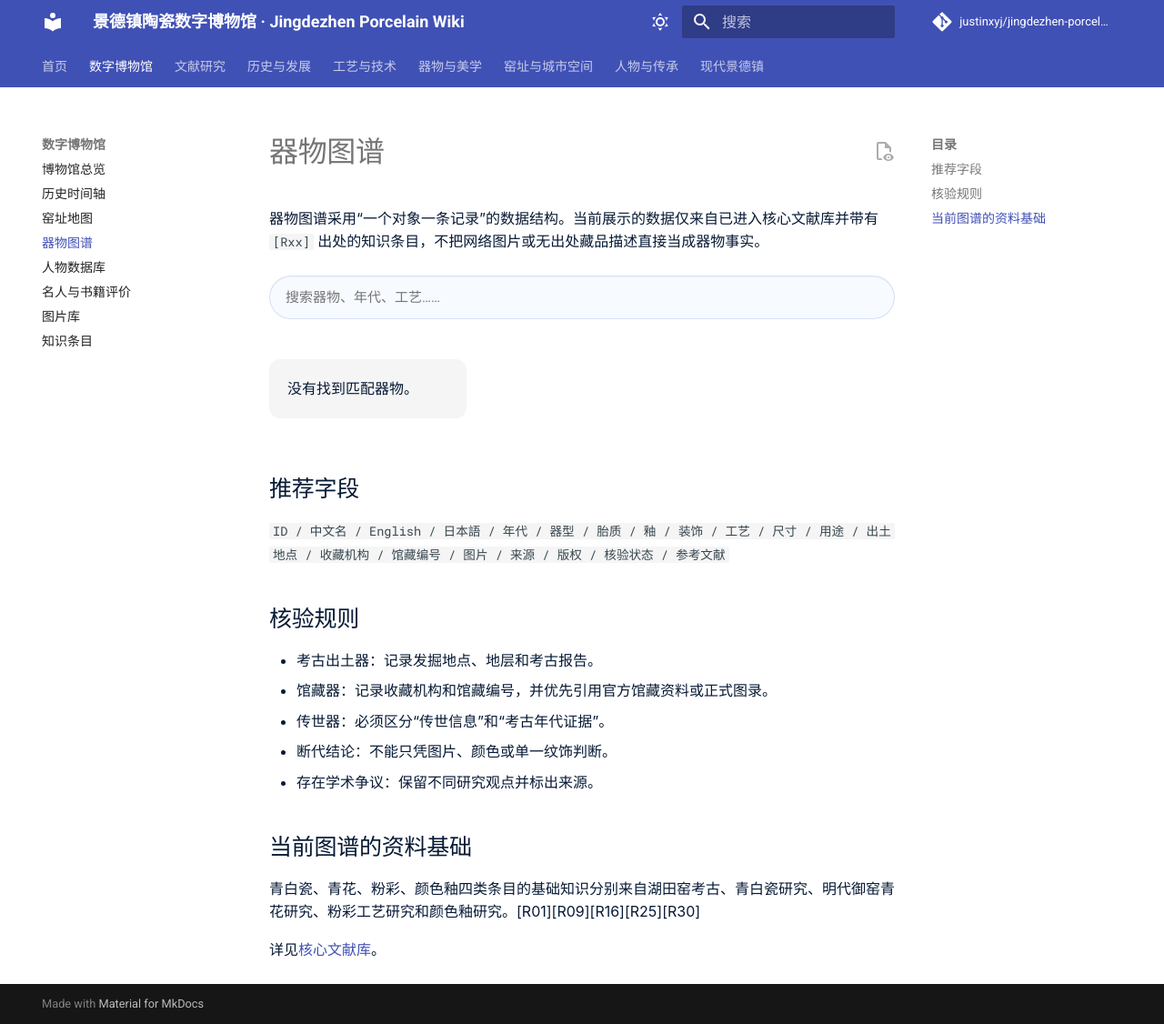
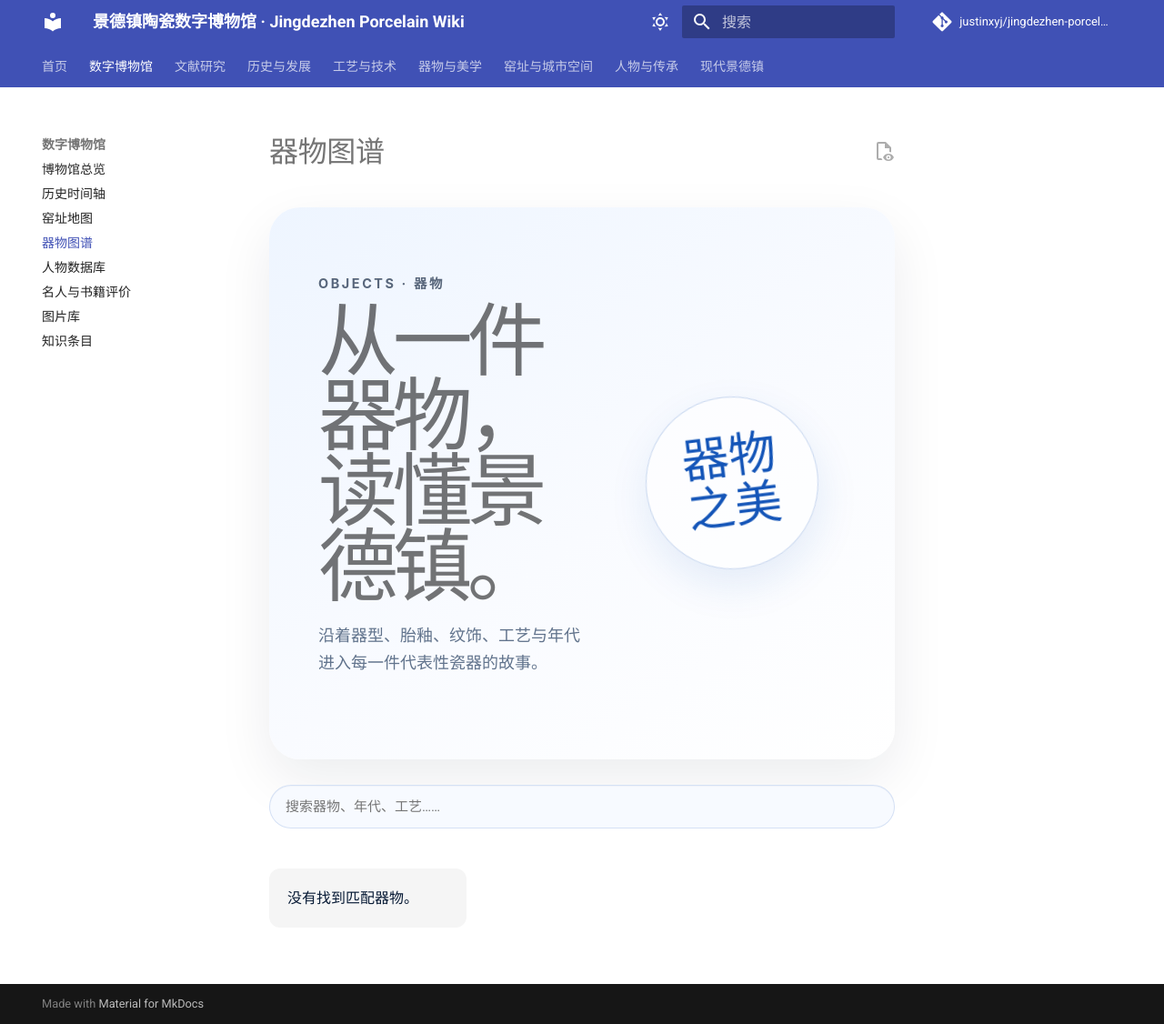
Before and after one commit to justinxyj/jingdezhen-porcelain-wiki, an MkDocs documentation site: the page built from docs/museum/catalog.md, in a window 1280 px wide and 1126 px high. Shown: the whole window at 91% size. Built offline with MkDocs 1.6.1 and Material for MkDocs 9.7.7, drawn with Linux system fonts in a browser that asks for light colours; a script that is not in the unit is left out; comment, search, counter and statistics services are not loaded.

Commit message:
redesign object catalog in Apple porcelain-blue style

```diff
--- a/docs/museum/catalog.md
+++ b/docs/museum/catalog.md
@@ -1,24 +1,13 @@
 # 器物图谱
 
-器物图谱采用“一个对象一条记录”的数据结构。当前展示的数据仅来自已进入核心文献库并带有 `[Rxx]` 出处的知识条目，不把网络图片或无出处藏品描述直接当成器物事实。
+<div class="museum-hero">
+  <div>
+    <div class="eyebrow">OBJECTS · 器物</div>
+    <h1>从一件器物，读懂景德镇。</h1>
+    <p>沿着器型、胎釉、纹饰、工艺与年代进入每一件代表性瓷器的故事。</p>
+  </div>
+  <div class="museum-hero-mark">器物<br>之美</div>
+</div>
 
-<div class="museum-toolbar"><input id="catalog-search" placeholder="搜索器物、年代、工艺……"></div>
+<div class="museum-toolbar"><input id="catalog-search" placeholder="搜索器物、年代、工艺……" aria-label="搜索器物"></div>
 <div id="catalog-list" class="catalog-grid"></div>
-
-## 推荐字段
-
-`ID / 中文名 / English / 日本語 / 年代 / 器型 / 胎质 / 釉 / 装饰 / 工艺 / 尺寸 / 用途 / 出土地点 / 收藏机构 / 馆藏编号 / 图片 / 来源 / 版权 / 核验状态 / 参考文献`
-
-## 核验规则
-
-- 考古出土器：记录发掘地点、地层和考古报告。
-- 馆藏器：记录收藏机构和馆藏编号，并优先引用官方馆藏资料或正式图录。
-- 传世器：必须区分“传世信息”和“考古年代证据”。
-- 断代结论：不能只凭图片、颜色或单一纹饰判断。
-- 存在学术争议：保留不同研究观点并标出来源。
-
-## 当前图谱的资料基础
-
-青白瓷、青花、粉彩、颜色釉四类条目的基础知识分别来自湖田窑考古、青白瓷研究、明代御窑青花研究、粉彩工艺研究和颜色釉研究。[R01][R09][R16][R25][R30]
-
-详见[核心文献库](../research/sources.md)。
```
